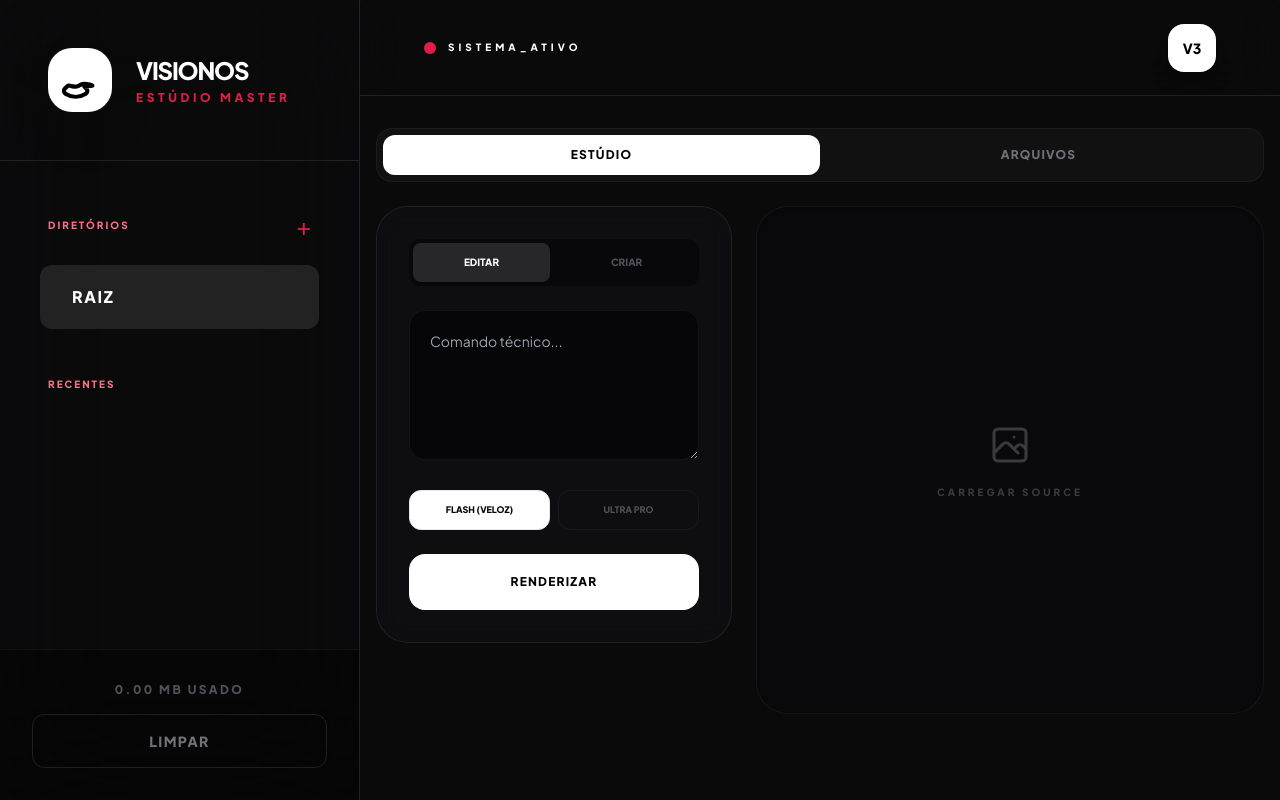
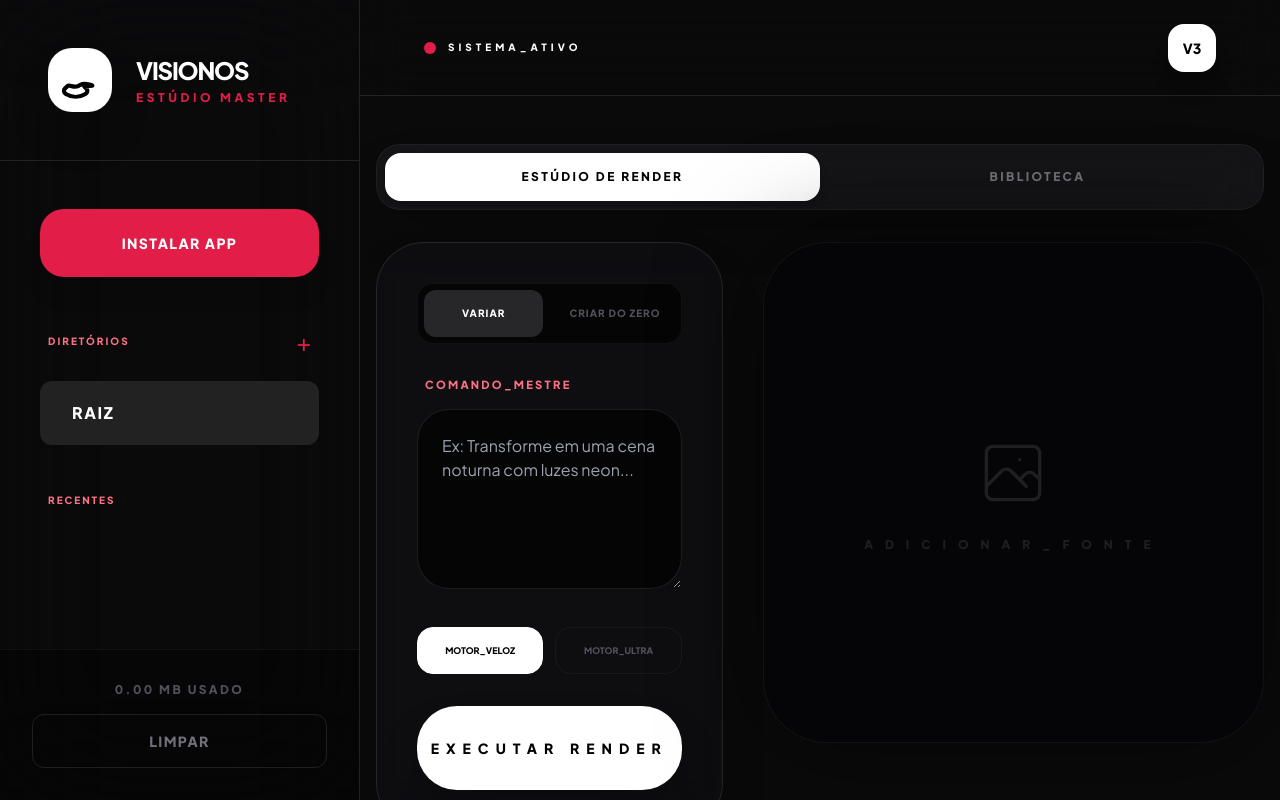
Before and after one commit to cordeiroalfa0-dev/editordeimagen, a React (Vite) app: page / in a window 1280 px wide. Built offline with nearby package versions, Linux system fonts and the light colour scheme.

Commit message:
feat: Improve PWA, caching, and Vercel compatibility
Adds PWA installation prompt handling, optimizes service worker caching for production (v3), and refactors download logic. Includes Vercel rewrite for SPA routing.

```diff
--- a/App.tsx
+++ b/App.tsx
@@ -37,12 +37,23 @@ const App: React.FC = () => {
 
   useEffect(() => {
     refreshData();
+    // Handler para instalação do PWA
+    const handleInstall = (e: any) => {
+      e.preventDefault();
+      (window as any).deferredPrompt = e;
+    };
+    window.addEventListener('beforeinstallprompt', handleInstall);
+    return () => window.removeEventListener('beforeinstallprompt', handleInstall);
   }, []);
 
   const refreshData = async () => {
+    try {
       const [p, f] = await Promise.all([getAllProjects(), getAllFolders()]);
       setProjects(p);
       setFolders(f);
+    } catch (e) {
+      console.error("Erro ao carregar banco local:", e);
+    }
   };
 
   const handleUpload = (file: File) => {
@@ -60,8 +71,10 @@ const App: React.FC = () => {
   const downloadAsset = (url: string, id: string) => {
     const link = document.createElement('a');
     link.href = url;
-    link.download = `V-OS-${id.slice(-4)}.png`;
+    link.download = `VISION-${id.slice(-4)}.png`;
+    document.body.appendChild(link);
     link.click();
+    document.body.removeChild(link);
   };
 
   const handleRun = async () => {
@@ -75,23 +88,24 @@ const App: React.FC = () => {
       return;
     }
 
-    // MANDATORY: Check for API key selection when using Pro models as per Google GenAI guidelines
+    // Compatibilidade Vercel/Produção para Chave Pro
     if (modelMode === 'Pro') {
+      const aiStudio = (window as any).aistudio;
+      if (aiStudio && typeof aiStudio.hasSelectedApiKey === 'function') {
         try {
-        const hasKey = await (window as any).aistudio?.hasSelectedApiKey();
+          const hasKey = await aiStudio.hasSelectedApiKey();
           if (!hasKey) {
             setStatusMsg({ text: "CHAVE REQUERIDA", type: 'warning' });
-          if ((window as any).aistudio?.openSelectKey) {
-            await (window as any).aistudio.openSelectKey();
-          }
+            await aiStudio.openSelectKey();
           }
         } catch (err) {
-        console.error("Erro ao verificar chave API:", err);
+          console.warn("Verificação de chave ignorada em ambiente externo.");
+        }
       }
     }
 
     setIsProcessing(true);
-    setStatusMsg({ text: "PROCESSANDO...", type: 'info' });
+    setStatusMsg({ text: "GERANDO RENDER...", type: 'info' });
 
     try {
       const data = await processImageRequest(
@@ -102,7 +116,6 @@ const App: React.FC = () => {
         imageSize
       );
 
-      // Fixed: Property 'error' now exists on type 'ProcessingResult' via types.ts update
       if (data.error) {
         setStatusMsg({ text: data.error, type: 'error' });
       } else {
@@ -110,22 +123,23 @@ const App: React.FC = () => {
         await saveProject(updated);
         setResult(updated);
         refreshData();
-        setStatusMsg({ text: "CONCLUÍDO", type: 'success' });
+        setStatusMsg({ text: "SUCESSO", type: 'success' });
       }
     } catch (e) {
-      setStatusMsg({ text: "ERRO DE REDE", type: 'error' });
+      setStatusMsg({ text: "ERRO DE CONEXÃO", type: 'error' });
     } finally {
       setIsProcessing(false);
-      setTimeout(() => setStatusMsg(null), 2000);
+      setTimeout(() => setStatusMsg(null), 3000);
     }
   };
 
-  // Performance: Renderiza lista de arquivos apenas quando necessário
   const projectGrid = useMemo(() => (
-    <div className="grid grid-cols-2 md:grid-cols-3 lg:grid-cols-4 gap-3 md:gap-6 animate-in fade-in duration-200">
-      {projects.map(p => (
-        <div key={p.id} onClick={() => { setResult(p); setViewMode(ViewMode.COMPARISON); }} className="aspect-square bg-zinc-900 rounded-2xl overflow-hidden border border-white/5 cursor-pointer active:scale-95 transition-transform">
-           <img src={p.versions[0].imageUrl} className="w-full h-full object-cover" loading="lazy" />
+    <div className="grid grid-cols-2 md:grid-cols-3 lg:grid-cols-4 gap-4 md:gap-8 animate-in fade-in duration-300">
+      {projects.length === 0 ? (
+        <div className="col-span-full py-20 text-center opacity-20 font-black uppercase tracking-widest">Nenhum render encontrado</div>
+      ) : projects.map(p => (
+        <div key={p.id} onClick={() => { setResult(p); setViewMode(ViewMode.COMPARISON); }} className="group aspect-square bg-zinc-900 rounded-[2rem] overflow-hidden border border-white/5 cursor-pointer active:scale-95 transition-all shadow-xl">
+           <img src={p.versions[0].imageUrl} className="w-full h-full object-cover group-hover:scale-110 transition-transform duration-500" loading="lazy" />
         </div>
       ))}
     </div>
@@ -136,90 +150,107 @@ const App: React.FC = () => {
       projects={projects} folders={folders} activeProjectId={result?.id} activeFolderId={activeFolderId} operatorEmail=""
       onSelectProject={(p) => { setResult(p); setViewMode(ViewMode.COMPARISON); }}
       onDeleteProject={async id => { await deleteProject(id); refreshData(); setResult(null); }}
-      onClearHistory={async () => { if(confirm("Limpar tudo?")) { await clearAllProjects(); refreshData(); setResult(null); } }}
+      onClearHistory={async () => { if(confirm("Apagar histórico permanente?")) { await clearAllProjects(); refreshData(); setResult(null); } }}
       onGeneratePython={() => {}}
       onCreateFolder={async n => { if(n) await saveFolder({id: `F-${Date.now()}`, name: n, timestamp: Date.now()}); refreshData(); }}
       onSelectFolder={setActiveFolderId}
-      onDeleteFolder={async id => { await deleteFolder(id); refreshData(); }}
+      onDeleteFolder={async id => { if(confirm("Excluir pasta?")) { await deleteFolder(id); refreshData(); } }}
       onMoveProject={updateProjectFolder}
+      onInstallApp={() => {
+        const prompt = (window as any).deferredPrompt;
+        if (prompt) {
+          prompt.prompt();
+          (window as any).deferredPrompt = null;
+        }
+      }}
     >
-      <div className="max-w-[1100px] mx-auto px-4 py-4 md:py-8 space-y-6">
+      <div className="max-w-[1200px] mx-auto px-4 py-6 md:py-12 space-y-8 pb-32">
 
-        {/* TABS RÁPIDAS */}
-        <div className="flex bg-zinc-900/50 p-1.5 rounded-2xl border border-white/5">
-          <button onClick={() => setViewMode(ViewMode.COMPARISON)} className={`flex-1 py-3 rounded-xl text-[10px] md:text-xs font-black uppercase tracking-widest transition-all ${viewMode === ViewMode.COMPARISON ? 'bg-white text-black' : 'text-zinc-500'}`}>ESTÚDIO</button>
-          <button onClick={() => setViewMode(ViewMode.HISTORY)} className={`flex-1 py-3 rounded-xl text-[10px] md:text-xs font-black uppercase tracking-widest transition-all ${viewMode === ViewMode.HISTORY ? 'bg-white text-black' : 'text-zinc-500'}`}>ARQUIVOS</button>
+        <div className="flex bg-zinc-900/80 backdrop-blur-xl p-2 rounded-3xl border border-white/5 shadow-2xl">
+          <button onClick={() => setViewMode(ViewMode.COMPARISON)} className={`flex-1 py-4 rounded-2xl text-[10px] md:text-xs font-black uppercase tracking-[0.2em] transition-all ${viewMode === ViewMode.COMPARISON ? 'bg-white text-black shadow-lg' : 'text-zinc-500 hover:text-white'}`}>ESTÚDIO DE RENDER</button>
+          <button onClick={() => setViewMode(ViewMode.HISTORY)} className={`flex-1 py-4 rounded-2xl text-[10px] md:text-xs font-black uppercase tracking-[0.2em] transition-all ${viewMode === ViewMode.HISTORY ? 'bg-white text-black shadow-lg' : 'text-zinc-500 hover:text-white'}`}>BIBLIOTECA</button>
         </div>
 
         {statusMsg && (
-          <div className="fixed top-20 left-1/2 -translate-x-1/2 z-[100] px-6 py-3 rounded-full bg-white text-black text-[10px] font-black uppercase tracking-widest shadow-2xl animate-in slide-in-from-top-4 duration-200">
+          <div className={`fixed top-24 left-1/2 -translate-x-1/2 z-[500] px-8 py-4 rounded-2xl glass-panel border-white/20 shadow-2xl animate-in slide-in-from-top-10 duration-300`}>
+            <p className="text-xs md:text-sm font-black uppercase tracking-widest text-center text-white drop-shadow-md">
               {statusMsg.text}
+            </p>
           </div>
         )}
 
         {viewMode === ViewMode.HISTORY ? projectGrid : (
-          <div className="flex flex-col lg:grid lg:grid-cols-12 gap-6 items-start">
+          <div className="flex flex-col lg:grid lg:grid-cols-12 gap-10 items-start">
 
-            {/* CONTROLES */}
-            <div className="w-full lg:col-span-5 space-y-4">
-              <div className="glass-panel p-5 md:p-8 rounded-[2rem] space-y-6">
-                <div className="flex gap-2 p-1 bg-black/40 rounded-xl">
-                  <button onClick={() => setGenMode('Edit')} className={`flex-1 py-3 rounded-lg text-[10px] font-bold uppercase ${genMode === 'Edit' ? 'bg-zinc-800 text-white' : 'text-zinc-600'}`}>EDITAR</button>
-                  <button onClick={() => setGenMode('Create')} className={`flex-1 py-3 rounded-lg text-[10px] font-bold uppercase ${genMode === 'Create' ? 'bg-[#e11d48] text-white' : 'text-zinc-600'}`}>CRIAR</button>
+            <div className="w-full lg:col-span-5 space-y-6">
+              <div className="glass-panel p-6 md:p-10 rounded-[3rem] space-y-8 shadow-2xl border-white/10">
+                <div className="flex gap-3 p-1.5 bg-black/60 rounded-2xl border border-white/5">
+                  <button onClick={() => setGenMode('Edit')} className={`flex-1 py-4 rounded-xl text-[10px] font-black uppercase tracking-widest transition-all ${genMode === 'Edit' ? 'bg-zinc-800 text-white' : 'text-zinc-600'}`}>VARIAR</button>
+                  <button onClick={() => setGenMode('Create')} className={`flex-1 py-4 rounded-xl text-[10px] font-black uppercase tracking-widest transition-all ${genMode === 'Create' ? 'bg-[#e11d48] text-white' : 'text-zinc-600'}`}>CRIAR DO ZERO</button>
                 </div>
 
+                <div className="space-y-4">
+                  <label className="label-wine block px-2">COMANDO_MESTRE</label>
                   <textarea
                     value={command} onChange={e => setCommand(e.target.value)}
-                  className="w-full bg-black/50 p-5 rounded-2xl text-sm outline-none border border-white/5 focus:border-[#e11d48]/40 min-h-[100px] md:min-h-[150px] text-white"
-                  placeholder="Comando técnico..."
+                    className="w-full bg-black/60 p-6 rounded-[2rem] text-sm md:text-base outline-none border border-white/10 focus:border-[#e11d48]/50 min-h-[140px] md:min-h-[180px] text-white font-medium leading-relaxed"
+                    placeholder={genMode === 'Create' ? "Ex: Uma metrópole cyberpunk em 8k..." : "Ex: Transforme em uma cena noturna com luzes neon..."}
                   />
+                </div>
 
-                <div className="grid grid-cols-2 gap-2">
-                  <button onClick={() => setModelMode('Standard')} className={`py-3 rounded-xl text-[9px] font-black border transition-all ${modelMode === 'Standard' ? 'bg-white text-black' : 'border-white/5 text-zinc-600'}`}>FLASH (VELOZ)</button>
-                  <button onClick={() => setModelMode('Pro')} className={`py-3 rounded-xl text-[9px] font-black border transition-all ${modelMode === 'Pro' ? 'bg-[#e11d48] text-white border-[#e11d48]' : 'border-white/5 text-zinc-600'}`}>ULTRA PRO</button>
+                <div className="grid grid-cols-2 gap-3">
+                  <button onClick={() => setModelMode('Standard')} className={`py-4 rounded-2xl text-[9px] font-black border transition-all ${modelMode === 'Standard' ? 'bg-white text-black border-white' : 'border-white/5 text-zinc-600'}`}>MOTOR_VELOZ</button>
+                  <button onClick={() => setModelMode('Pro')} className={`py-4 rounded-2xl text-[9px] font-black border transition-all ${modelMode === 'Pro' ? 'bg-[#e11d48] text-white border-[#e11d48]' : 'border-white/5 text-zinc-600'}`}>MOTOR_ULTRA</button>
                 </div>
 
                 <button
                   onClick={handleRun} disabled={isProcessing}
-                  className={`w-full py-5 rounded-2xl font-black text-xs uppercase tracking-widest transition-all ${isProcessing ? 'bg-zinc-800 text-zinc-500' : 'bg-white text-black active:scale-95'}`}
+                  className={`w-full py-8 rounded-[2.5rem] font-black text-sm uppercase tracking-[0.5em] transition-all shadow-2xl ${isProcessing ? 'bg-zinc-900 text-zinc-700 cursor-not-allowed' : 'bg-white text-black hover:scale-[1.02] active:scale-95'}`}
                 >
-                  {isProcessing ? 'EXECUTANDO...' : 'RENDERIZAR'}
+                  {isProcessing ? 'PROCESSANDO...' : 'EXECUTAR RENDER'}
                 </button>
               </div>
             </div>
 
-            {/* VISUALIZAÇÃO */}
             <div className="w-full lg:col-span-7 space-y-6">
-              <div className="aspect-square bg-zinc-950 rounded-[2rem] border border-white/5 relative overflow-hidden shadow-inner">
-                {isProcessing ? (
-                  <div className="absolute inset-0 flex items-center justify-center bg-black/40 backdrop-blur-sm z-50">
-                    <div className="w-10 h-10 border-4 border-[#e11d48] border-t-transparent rounded-full animate-spin"></div>
+              <div className="aspect-square bg-[#050507] rounded-[3rem] md:rounded-[4rem] border border-white/5 relative overflow-hidden shadow-[0_0_100px_rgba(0,0,0,0.5)] group">
+                {isProcessing && (
+                  <div className="absolute inset-0 flex flex-col items-center justify-center bg-black/60 backdrop-blur-md z-50">
+                    <div className="w-16 h-16 border-[6px] border-[#e11d48] border-t-transparent rounded-full animate-spin mb-6"></div>
+                    <p className="text-[10px] font-black uppercase tracking-[1em] text-white animate-pulse">SINTETIZANDO_PIXELS</p>
                   </div>
-                ) : null}
+                )}
 
                 {result ? (
-                  <div className="w-full h-full animate-in fade-in duration-300">
+                  <div className="w-full h-full animate-in fade-in duration-500">
                     {genMode === 'Edit' && selectedImage ? (
                       <BeforeAfterSlider before={selectedImage} after={result.versions[0].imageUrl} />
                     ) : (
                       <img src={result.versions[0].imageUrl} className="w-full h-full object-cover" />
                     )}
-                    <div className="absolute bottom-6 left-0 right-0 px-6 flex justify-center gap-3">
-                      <button onClick={() => downloadAsset(result.versions[0].imageUrl, result.id)} className="flex-1 py-4 bg-white text-black text-[10px] font-black uppercase rounded-xl">SALVAR</button>
-                      <button onClick={() => setFullscreenImage(result.versions[0].imageUrl)} className="p-4 bg-black/60 rounded-xl border border-white/10"><svg className="w-4 h-4" fill="none" stroke="currentColor" viewBox="0 0 24 24"><path strokeLinecap="round" strokeLinejoin="round" strokeWidth="3" d="M21 21l-6-6m2-5a7 7 0 11-14 0 7 7 0 0114 0z"/></svg></button>
+                    <div className="absolute bottom-8 left-0 right-0 px-8 flex justify-center gap-4 z-[60]">
+                      <button onClick={() => downloadAsset(result.versions[0].imageUrl, result.id)} className="flex-1 py-5 bg-white text-black text-[10px] font-black uppercase tracking-widest rounded-2xl shadow-2xl hover:bg-zinc-200 transition-colors">EXPORTAR PNG</button>
+                      <button onClick={() => setFullscreenImage(result.versions[0].imageUrl)} className="p-5 bg-black/80 backdrop-blur-xl rounded-2xl border border-white/20 text-white hover:bg-white/10 transition-colors">
+                        <svg className="w-6 h-6" fill="none" stroke="currentColor" viewBox="0 0 24 24"><path strokeLinecap="round" strokeLinejoin="round" strokeWidth="3" d="M21 21l-6-6m2-5a7 7 0 11-14 0 7 7 0 0114 0z"/></svg>
+                      </button>
                     </div>
                   </div>
                 ) : (
                   <div
                     onClick={() => genMode === 'Edit' && fileInputRef.current?.click()}
-                    className="w-full h-full flex flex-col items-center justify-center cursor-pointer hover:bg-white/[0.02] transition-colors"
+                    className="w-full h-full flex flex-col items-center justify-center cursor-pointer group hover:bg-white/[0.01] transition-all"
                   >
                     {selectedImage && genMode === 'Edit' ? (
-                      <img src={selectedImage} className="w-full h-full object-cover opacity-40" />
+                      <div className="relative w-full h-full">
+                        <img src={selectedImage} className="w-full h-full object-cover opacity-30 grayscale group-hover:grayscale-0 transition-all duration-700" />
+                        <div className="absolute inset-0 flex items-center justify-center">
+                           <p className="text-[10px] font-black uppercase tracking-[0.5em] text-white/40">IMAGEM CARREGADA_AGUARDANDO COMANDO</p>
+                        </div>
+                      </div>
                     ) : (
-                      <div className="text-center opacity-20 group">
-                        <svg className="w-12 h-12 mx-auto mb-4" fill="none" stroke="currentColor" viewBox="0 0 24 24"><path strokeLinecap="round" strokeLinejoin="round" strokeWidth="1.5" d="M4 16l4.586-4.586a2 2 0 012.828 0L16 16m-2-2l1.586-1.586a2 2 0 012.828 0L20 14m-6-6h.01M6 20h12a2 2 0 002-2V6a2 2 0 00-2-2H6a2 2 0 00-2 2v12a2 2 0 002 2z"/></svg>
-                        <p className="text-[10px] font-black uppercase tracking-[0.3em]">CARREGAR SOURCE</p>
+                      <div className="text-center opacity-10 group-hover:opacity-30 transition-opacity">
+                        <svg className="w-20 h-20 mx-auto mb-6" fill="none" stroke="currentColor" viewBox="0 0 24 24"><path strokeLinecap="round" strokeLinejoin="round" strokeWidth="1" d="M4 16l4.586-4.586a2 2 0 012.828 0L16 16m-2-2l1.586-1.586a2 2 0 012.828 0L20 14m-6-6h.01M6 20h12a2 2 0 002-2V6a2 2 0 00-2-2H6a2 2 0 00-2 2v12a2 2 0 002 2z"/></svg>
+                        <p className="text-xs font-black uppercase tracking-[1em]">ADICIONAR_FONTE</p>
                       </div>
                     )}
                   </div>
@@ -233,9 +264,12 @@ const App: React.FC = () => {
       </div>
 
       {fullscreenImage && (
-        <div className="fixed inset-0 z-[1000] flex items-center justify-center p-4 bg-black/95 animate-in fade-in duration-200">
-          <img src={fullscreenImage} className="max-w-full max-h-full object-contain rounded-xl" onClick={() => setFullscreenImage(null)} />
-          <button onClick={() => setFullscreenImage(null)} className="absolute top-6 right-6 p-4 bg-white/10 rounded-full text-white">✕</button>
+        <div className="fixed inset-0 z-[1000] flex items-center justify-center p-4 bg-black/98 animate-in fade-in duration-300">
+          <div className="absolute inset-0" onClick={() => setFullscreenImage(null)}></div>
+          <img src={fullscreenImage} className="relative max-w-full max-h-full object-contain rounded-2xl shadow-2xl border border-white/5" />
+          <button onClick={() => setFullscreenImage(null)} className="absolute top-8 right-8 p-5 bg-white/10 rounded-full text-white border border-white/10 backdrop-blur-md">
+            <svg className="w-8 h-8" fill="none" stroke="currentColor" viewBox="0 0 24 24"><path strokeLinecap="round" strokeLinejoin="round" strokeWidth="3" d="M6 18L18 6M6 6l12 12"/></svg>
+          </button>
         </div>
       )}
     </Layout>
--- a/sw.js
+++ b/sw.js
@@ -1,11 +1,11 @@
 
-const CACHE_NAME = 'vision-os-v2';
+const CACHE_NAME = 'vision-os-v3-prod';
 const ASSETS = [
   '/',
   '/index.html',
   '/manifest.json',
   'https://cdn.tailwindcss.com',
-  'https://fonts.googleapis.com/css2?family=Plus+Jakarta+Sans:wght@300;400;500;600;700;800&display=swap'
+  'https://fonts.googleapis.com/css2?family=Plus+Jakarta+Sans:wght@400;600;800&display=swap'
 ];
 
 self.addEventListener('install', (event) => {
@@ -28,24 +28,29 @@ self.addEventListener('activate', (event) => {
 });
 
 self.addEventListener('fetch', (event) => {
-  // Ignora chamadas de API do Gemini para não cachear erros ou chaves
+  // Não cacheia chamadas da API do Gemini para evitar vazamento de dados ou erros de chave
   if (event.request.url.includes('generativelanguage.googleapis.com')) {
     return;
   }
 
   event.respondWith(
     caches.match(event.request).then((cachedResponse) => {
-      const fetchPromise = fetch(event.request).then((networkResponse) => {
-        if (networkResponse && networkResponse.status === 200) {
+      if (cachedResponse) return cachedResponse;
+
+      return fetch(event.request).then((networkResponse) => {
+        // Cacheia dinamicamente scripts do esm.sh e fontes
+        if (networkResponse && networkResponse.status === 200 &&
+           (event.request.url.includes('esm.sh') || event.request.url.includes('fonts.gstatic.com'))) {
           const responseToCache = networkResponse.clone();
           caches.open(CACHE_NAME).then((cache) => {
             cache.put(event.request, responseToCache);
           });
         }
         return networkResponse;
-      }).catch(() => null);
-
-      return cachedResponse || fetchPromise;
+      }).catch(() => {
+        // Fallback offline básico se necessário
+        return null;
+      });
     })
   );
 });
```
Also changed, not shown: vercel.json (added). Lines whose indentation alone changed are shown as unchanged.
